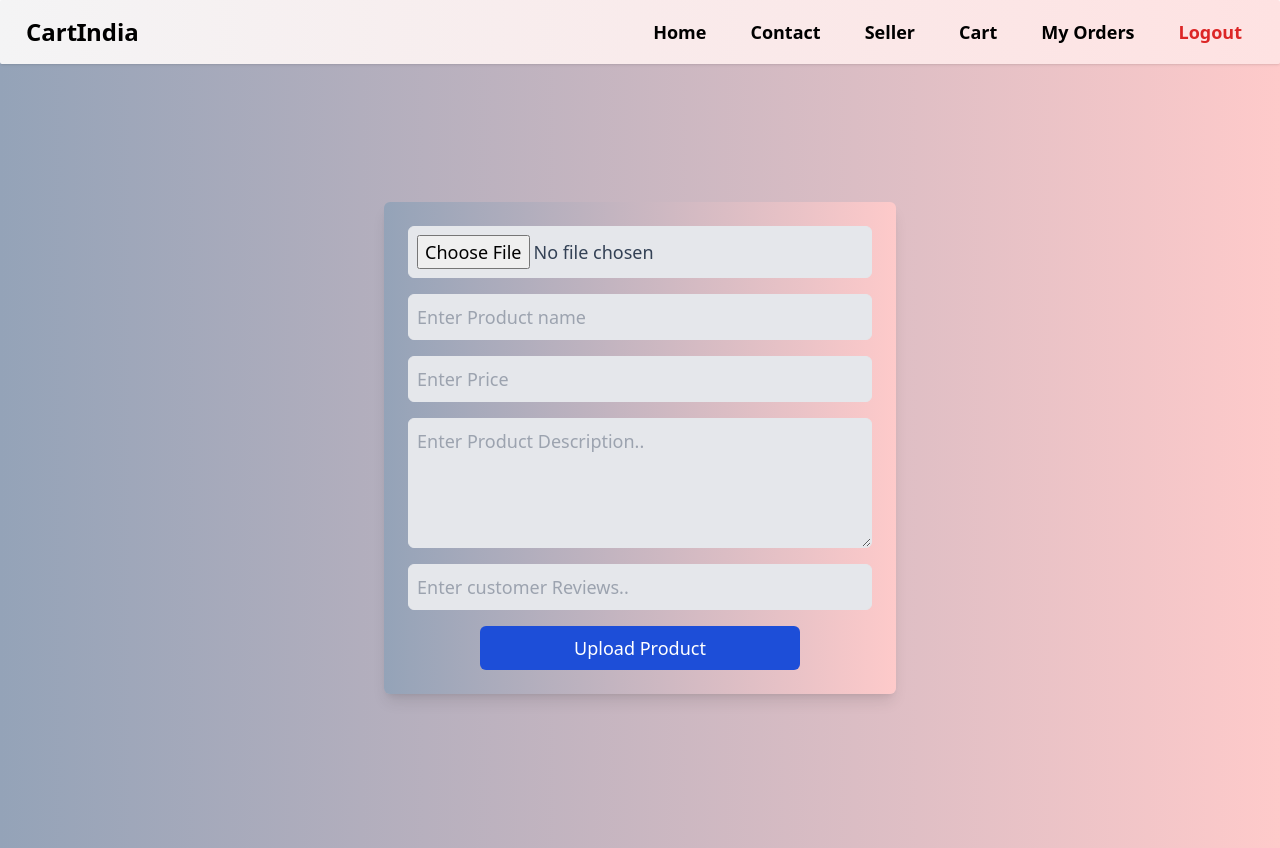
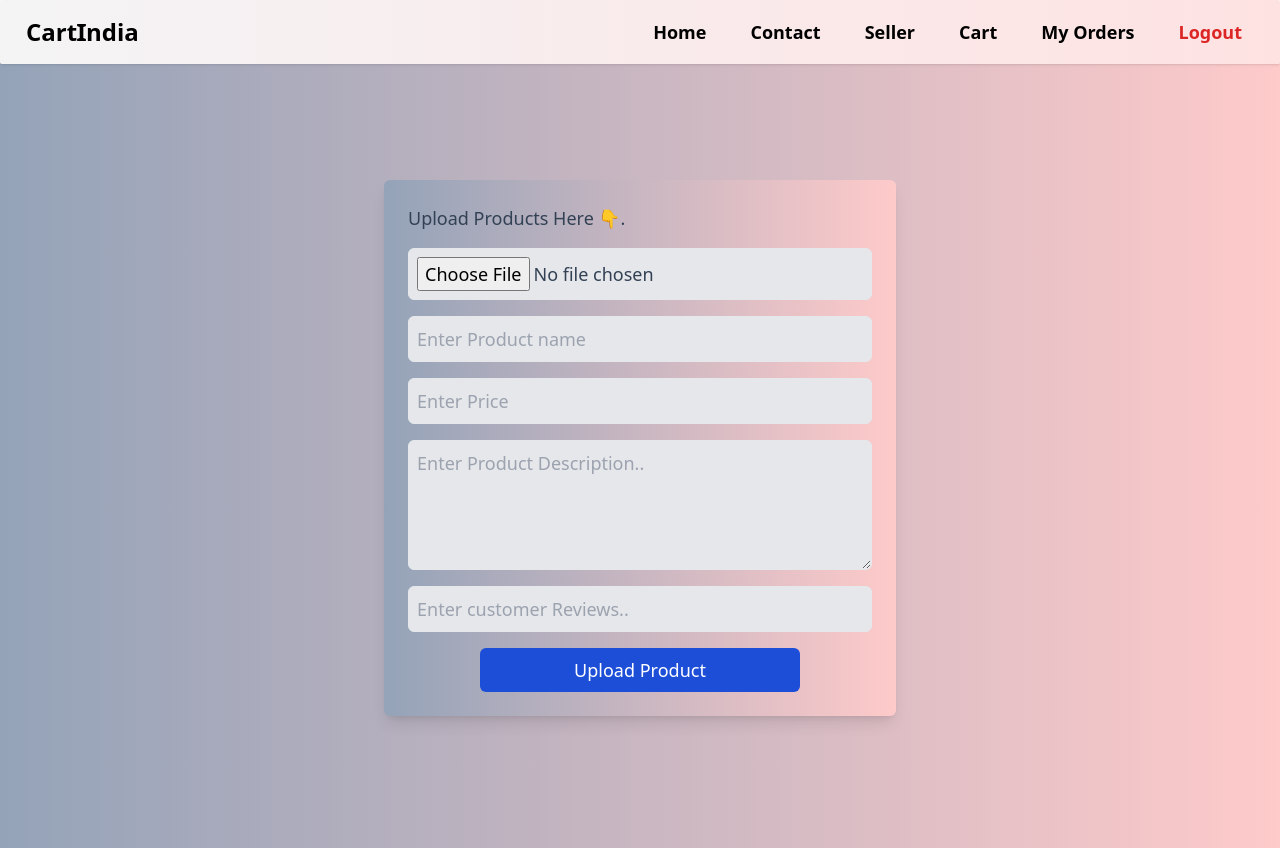
Before and after one commit to Amritsks/CartIndia--E-commerce-Website, a React (Vite) app in the folder frontend/: page /seller in a window 1280 px wide. Built offline with nearby package versions, Linux system fonts and the light colour scheme; no server answers; sample sign-in values are in the browser's storage.

Commit message:
Final Commit

```diff
--- a/frontend/src/pages/Seller.jsx
+++ b/frontend/src/pages/Seller.jsx
@@ -50,6 +50,7 @@ function Seller()
     onSubmit={handleupload}
     className="bg-gradient-to-r from-slate-400 to-red-200 text-slate-700 flex flex-col gap-4 text-lg w-full max-w-lg p-6 rounded-md shadow-lg"
   >
+    <h2>Upload Products Here 👇.</h2>
     <input
       type="file"
       onChange={(e) => setfile(e.target.files[0])}
```
Also changed, not shown: 1 other file (tests, documents, lock files or other folders).
